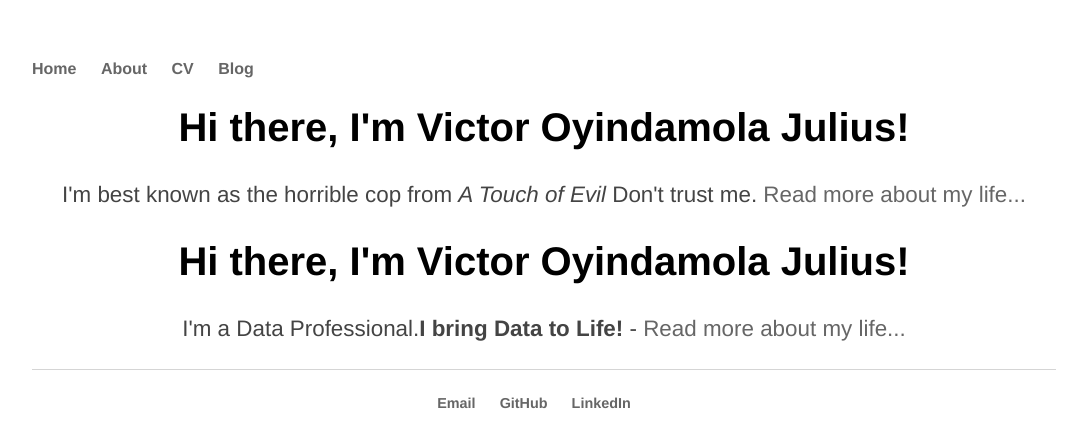
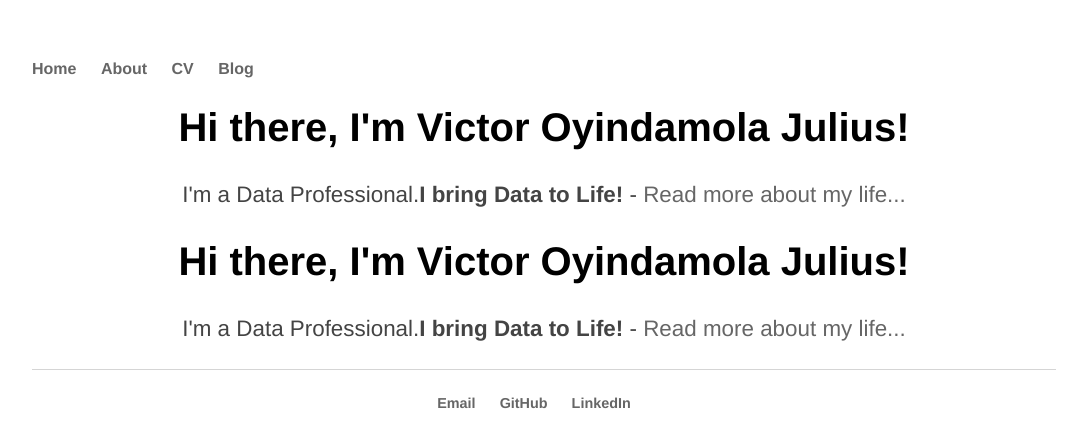
Before and after one commit to VeequeJay/VeequeJay.github.io, a Jekyll site: the page built from index.html, in a window 1280 px wide. Shown: the top 448 px of the page, without its empty margins (96-1183 px from the left). Built offline with Jekyll 4.4.1, drawn with Linux system fonts in a browser that asks for light colours.

Commit message:
Update index.html

```diff
--- a/index.html
+++ b/index.html
@@ -4,5 +4,5 @@
 ---
 <div class="blurb">
 	<h1>Hi there, I'm Victor Oyindamola Julius!</h1>
-	<p>I'm best known as the horrible cop from <em>A Touch of Evil</em> Don't trust me. <a href="/about">Read more about my life...</a></p>
+	<p>I'm a Data Professional.<strong>I bring Data to Life!</strong> - <a href="/about">Read more about my life...</a></p>
 </div><!-- /.blurb -->
```
